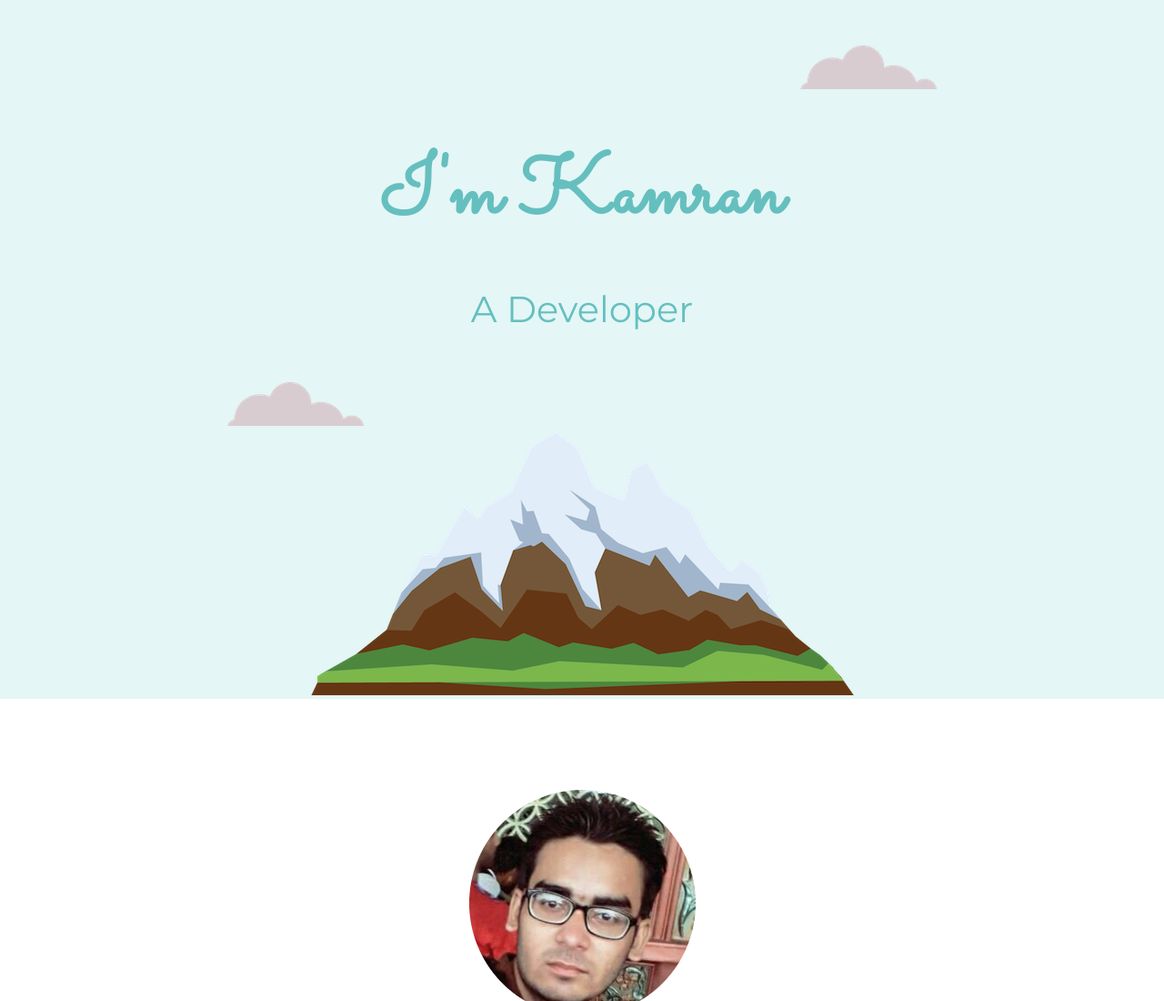
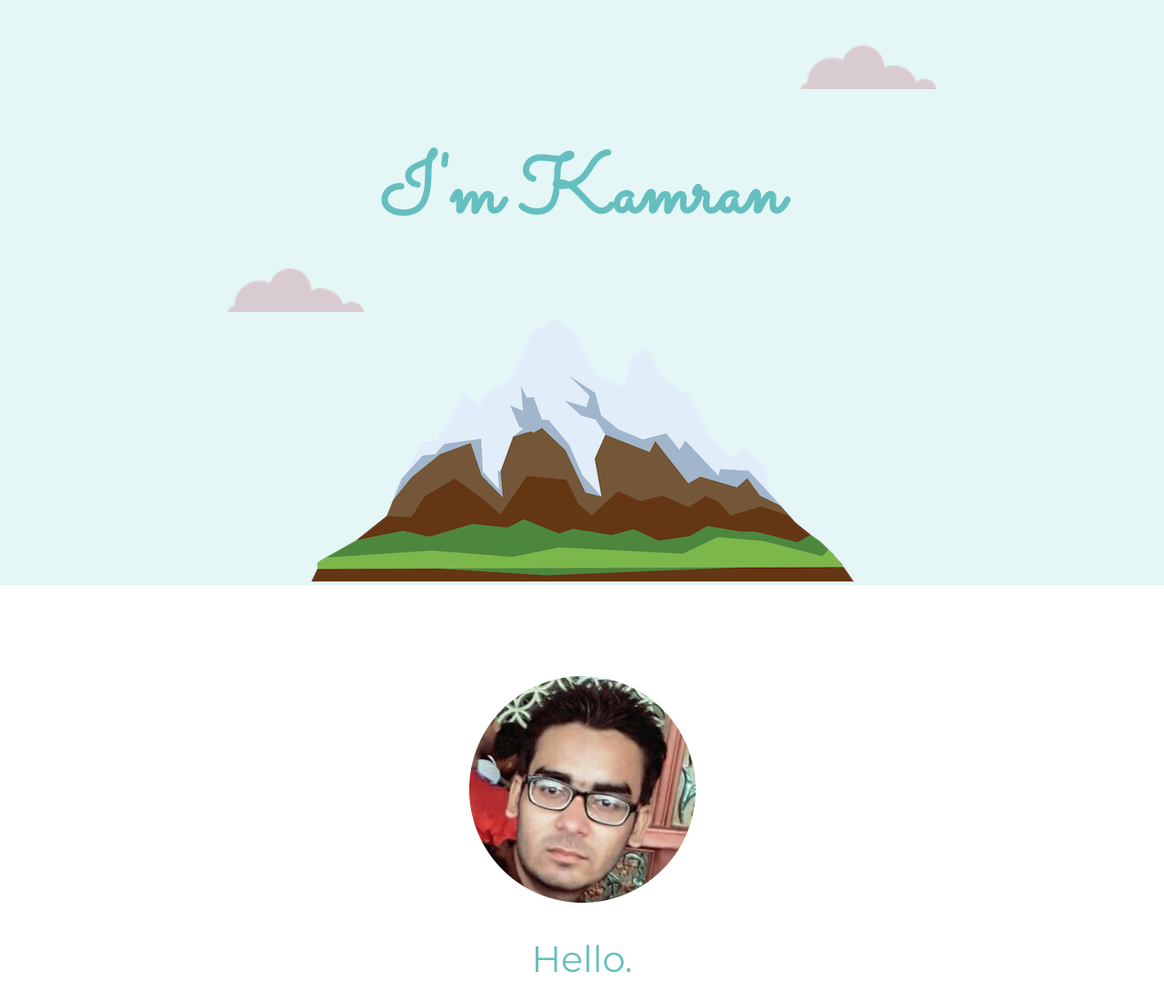
Before and after one commit to Kamran453/SimplePage, a plain HTML site: page index.html in a window 1280 px wide. Shown: the top 1100 px of the page at 91% size. Drawn offline with Linux system fonts and the light colour scheme.

Commit message:
changing h2 tag

```diff
--- a/index.html
+++ b/index.html
@@ -10,7 +10,6 @@
     <div class="top">
       <img class="top-cloud" src="images/cloud.png" alt="cloud-img">
       <h1>I'm Kamran</h1>
-      <h2>A Developer</h2>
       <img class="bottom-cloud" src="images/cloud.png" alt="cloud-img">
       <img src="images/mountain.png" alt="mountain-img">
 
```
